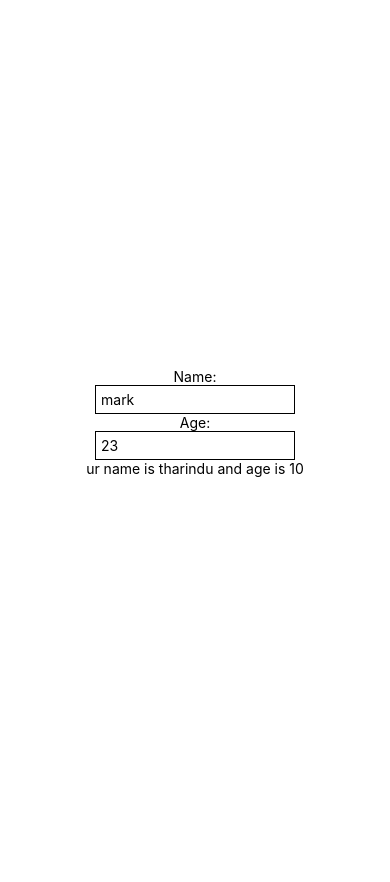
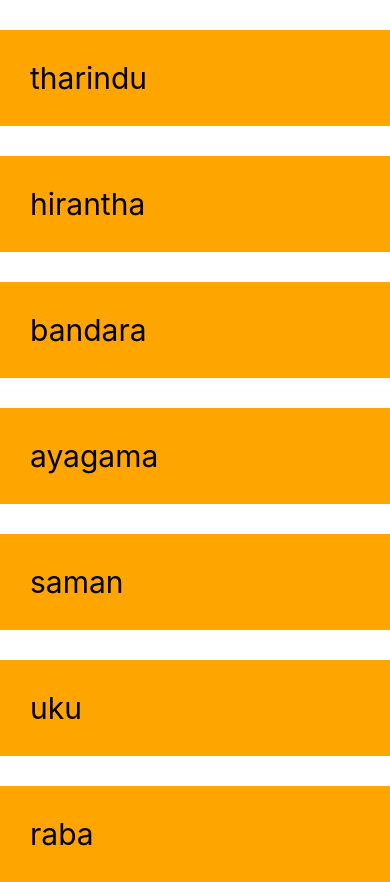
Before and after one commit to tharinduAyagama/react-native-basic, a React Native app: screen / in a window 390 px wide. Before the commit the page ends 844 px from the top, so only its background shows below. Built offline with nearby package versions, Linux system fonts and the light colour scheme.

Commit message:
scrollview and list

```diff
--- a/App.js
+++ b/App.js
@@ -1,11 +1,20 @@
 import React, { useState } from 'react';
-import { StyleSheet, Text, View, Button, TextInput } from 'react-native';
+import { StyleSheet, Text, View, Button, TextInput, ScrollView } from 'react-native';
 
 export default function App() {
 
   const [name , setName] = useState('tharindu');
   const [age , setAge] = useState(10);
   const [person , setPerson] = useState({name: 'tharindu' , age: 20});
+  const [people , setPeople] = useState([
+    {key:1 , name:'tharindu'},
+    {key:2 , name:'hirantha'},
+    {key:3 , name:'bandara'},
+    {key:4 , name:'ayagama'},
+    {key:5 , name:'saman'},
+    {key:6 , name:'uku'},
+    {key:7 , name:'raba'}
+  ]);
 
   const clickHandler = () => {
     setName('hirantha');
@@ -21,19 +30,31 @@ export default function App() {
     //     </View>
     // </View>
 
-    <View style={styles.container}>
-      <Text>Name:</Text>
-      <TextInput
-        style = {styles.input}
-        placeholder = 'mark'
-        onChangeText = {(val) => setName(val)} />
-      <Text>Age:</Text>
-      <TextInput
-        keyboardType = 'numeric'
-        style = {styles.input}
-        placeholder = '23'
-        onChangeText = {(val) => setAge(val)} />
-      <Text>ur name is {name} and age is {age}</Text>
+    // <View style={styles.container}>
+    //   <Text>Name:</Text>
+    //   <TextInput
+    //     style = {styles.input}
+    //     placeholder = 'mark'
+    //     onChangeText = {(val) => setName(val)} />
+    //   <Text>Age:</Text>
+    //   <TextInput
+    //     keyboardType = 'numeric'
+    //     style = {styles.input}
+    //     placeholder = '23'
+    //     onChangeText = {(val) => setAge(val)} />
+    //   <Text>ur name is {name} and age is {age}</Text>
+    // </View>
+
+    <View>
+      <ScrollView>
+        {people.map(
+          (item) => (
+            <View key = {item.key} >
+              <Text style={styles.item}>{item.name}</Text>
+            </View>
+        )
+        )}
+      </ScrollView>
     </View>
   );
 }
@@ -53,5 +74,11 @@ const styles = StyleSheet.create({
     borderColor: 'black',
     borderWidth: 1,
     width: 200
+  },
+  item: {
+    marginTop: 30,
+    padding: 30,
+    fontSize: 30,
+    backgroundColor: 'orange'
   }
 });
```
